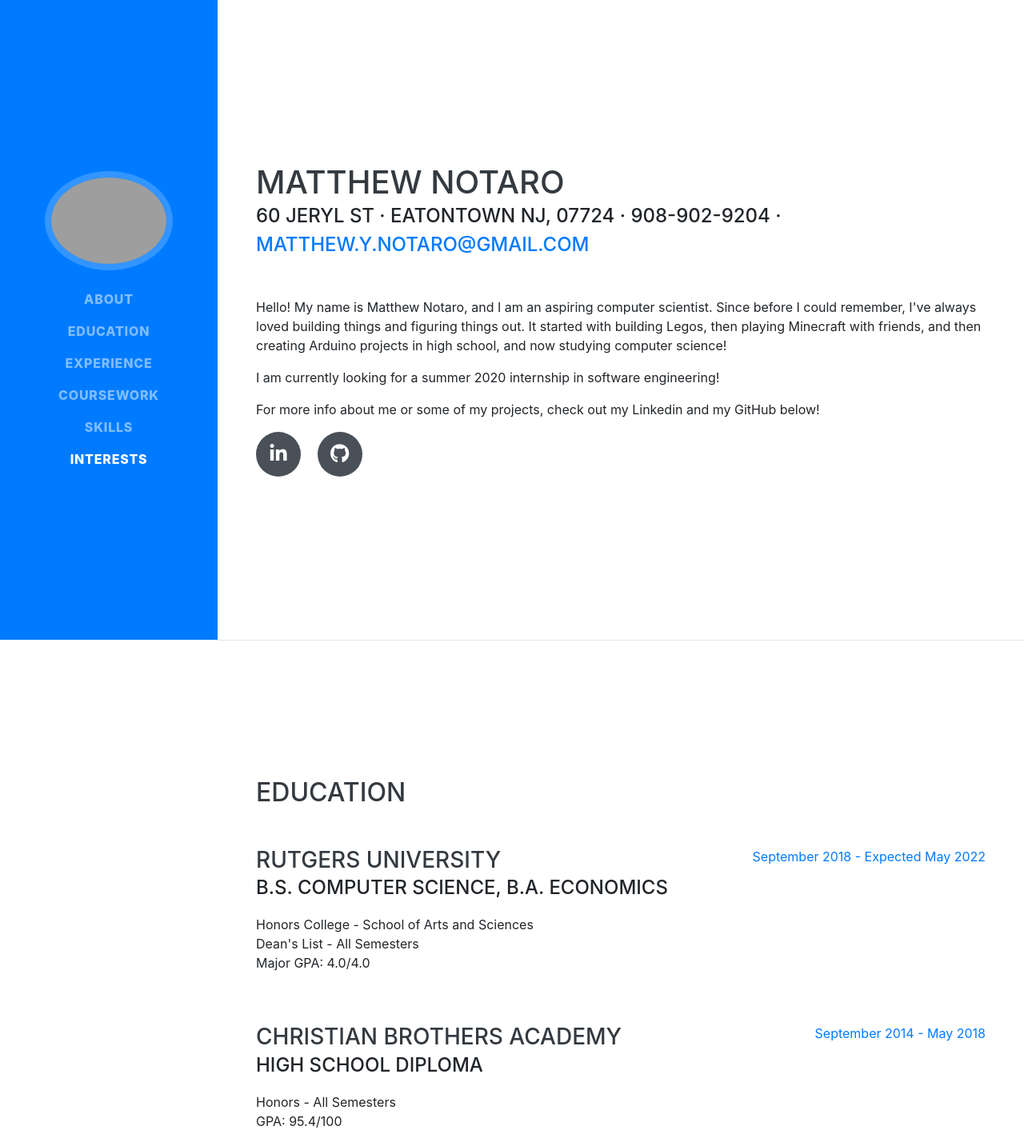
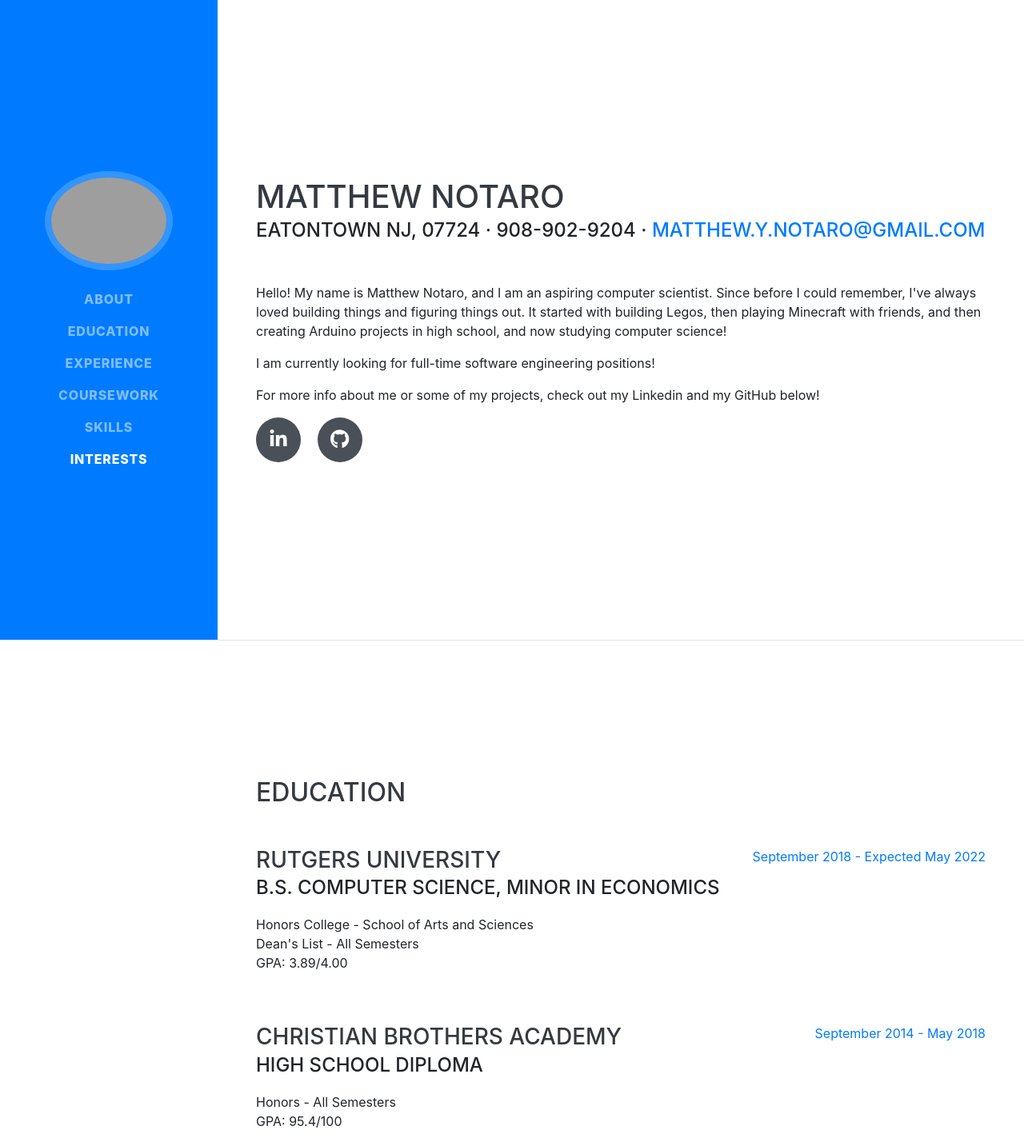
Before and after one commit to matthew-notaro/matthew-notaro.github.io, a website with bundled scripts: page index.html in a window 1280 px wide. Shown: the top 1433 px of the page at 80% size. Built offline with nearby package versions, Linux system fonts and the light colour scheme; grey boxes are pictures that could not be loaded; a web font is replaced by a local one.

Commit message:
full time updates

```diff
--- a/index.html
+++ b/index.html
@@ -72,14 +72,14 @@
         <h1 class="mb-0">Matthew Notaro
           <span class="text-primary"></span>
         </h1>
-        <div class="subheading mb-5">60 Jeryl St · Eatontown NJ, 07724 · 908-902-9204 ·
+        <div class="subheading mb-5">Eatontown NJ, 07724 · 908-902-9204 ·
           <a href="mailto:matthew.y.notaro@gmail.com">matthew.y.notaro@gmail.com</a>
         </div>
         <p>
           Hello! My name is Matthew Notaro, and I am an aspiring computer scientist. Since before I could remember, I've always loved building things and figuring things out. It started with building Legos, then playing Minecraft with friends, and then creating Arduino projects in high school, and now studying computer science!
         </p>
         <p>
-          I am currently looking for a summer 2020 internship in software engineering!
+          I am currently looking for full-time software engineering positions!
         </p>
         <p>
           For more info about me or some of my projects, check out my Linkedin and my GitHub below!
@@ -108,11 +108,11 @@
         <div class="resume-item d-flex flex-column flex-md-row justify-content-between mb-5">
           <div class="resume-content">
             <h3 class="mb-0">Rutgers University</h3>
-            <div class="subheading mb-3">B.S. Computer Science, B.A. Economics</div>
+            <div class="subheading mb-3">B.S. Computer Science, Minor in Economics</div>
             <div>Honors College - School of Arts and Sciences</div>
             <div>Dean's List - All Semesters</div>
             <div></div>
-            <p>Major GPA: 4.0/4.0</p>
+            <p>GPA: 3.89/4.00</p>
           </div>
           <div class="resume-date text-md-right">
             <span class="text-primary">September 2018 - Expected May 2022</span>
```
